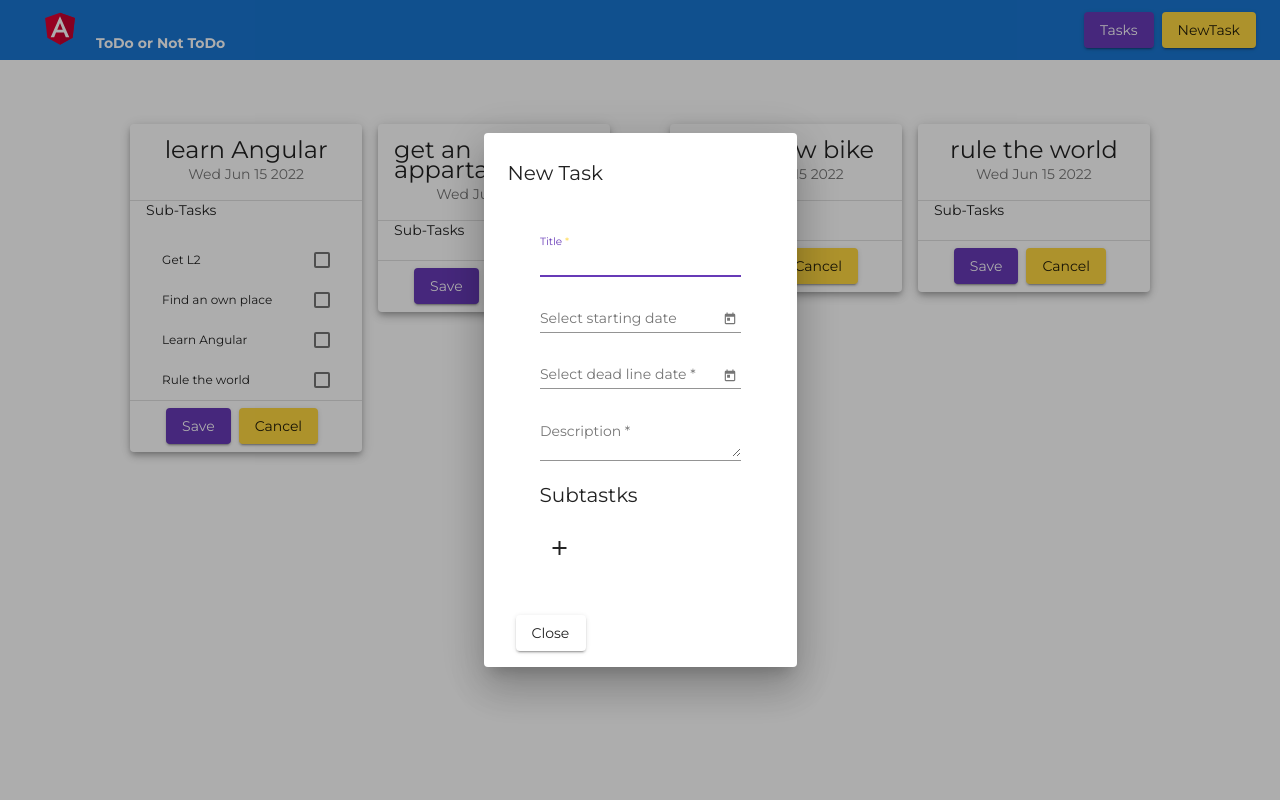
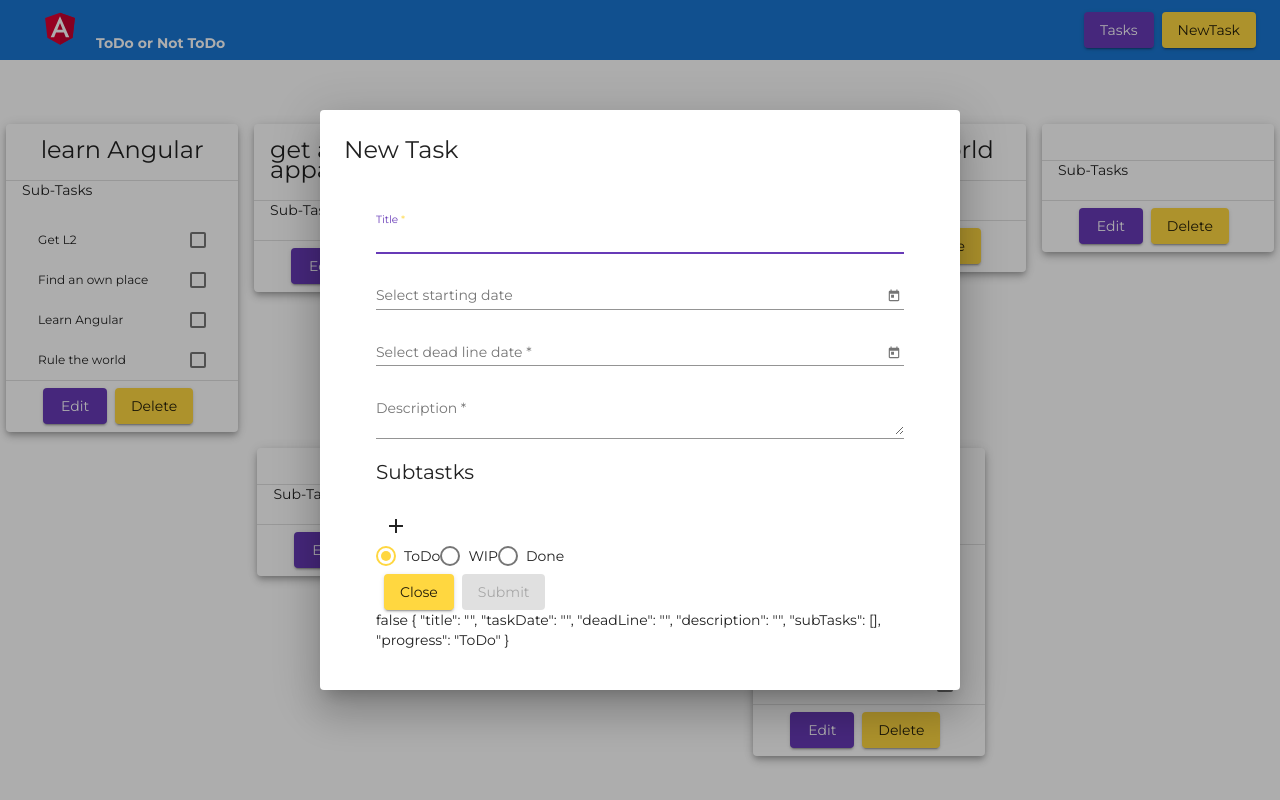
Before and after one commit to nooors/todo-trainee, an Angular app: page /tasks in a window 1280 px wide. Both pictures are taken after a click on the button "NewTask". Built offline with nearby package versions, Linux system fonts and the light colour scheme; data requests are answered from the project's data file.

Commit message:
post http working, now studying how to custmize material components

```diff
--- a/db/db.json
+++ b/db/db.json
@@ -40,6 +40,37 @@
       "description": "it's inevitable",
       "subTasks": [],
       "pogress": "ToDo"
+    },
+    {
+      "id": 5
+    },
+    {
+      "body": "{\"id\":6,\"title\":\"sdfgs\",\"taskDate\":\"2022-06-20T22:00:00.000Z\",\"deadLine\":\"2022-06-21T22:00:00.000Z\",\"description\":\"wgqwg\",\"subTasks\":[\"d\",\"d\",\"d\"],\"progress\":\"WIP\"}",
+      "id": 6
+    },
+    {
+      "id": 7,
+      "title": "proba 2",
+      "taskDate": "2022-06-20T22:00:00.000Z",
+      "deadLine": "2022-06-29T22:00:00.000Z",
+      "description": "tdikuo",
+      "subTasks": [
+        "lgv"
+      ],
+      "progress": "WIP"
+    },
+    {
+      "id": 8,
+      "title": "Paranoia in Angular",
+      "taskDate": "2022-06-23T22:00:00.000Z",
+      "deadLine": "2022-08-17T22:00:00.000Z",
+      "description": "tu vas a ver",
+      "subTasks": [
+        "ver 1",
+        "ver2",
+        "ver3"
+      ],
+      "progress": "WIP"
     }
   ]
 }
--- a/src/app/app.component.ts
+++ b/src/app/app.component.ts
@@ -27,6 +27,7 @@ export class AppComponent {
     dialogConfig.disableClose = true;
     // Focus automatically set on the first form field of the dialog
     dialogConfig.autoFocus = true;
+    dialogConfig.maxWidth = "50vw";
 
     this.dialog.open(NewTaskComponent, dialogConfig);
   }
--- a/src/app/components/new-task/new-task.component.html
+++ b/src/app/components/new-task/new-task.component.html
@@ -1,6 +1,6 @@
-<h2 mat-dialog-title>New Task</h2>
+<h1 mat-dialog-title class="title">New Task</h1>
+<form class="new-task-form" [formGroup]="newTaskForm">
   <mat-dialog-content>
-  <form class="new-task-form" [formGroup]="newTaskForm" (submit)="submitForm()">
     <!-- Title -->
     <mat-form-field class="whatever">
       <mat-label for="title">Title</mat-label>
@@ -42,21 +42,45 @@
         formControlName="description"
       ></textarea>
     </mat-form-field>
+    <!-- Subtasks -->
+    <div formArrayName="subTasks">
       <h2>Subtastks</h2>
       <button mat-icon-button (click)="addSubTask()">
         <mat-icon class="add-course-btn">add</mat-icon>
       </button>
       <ng-container *ngFor="let subTask of subTasks.controls; let i = index"
-      ><mat-form-field class="array">
-        <mat-label for="i">new task</mat-label>
-        <input matInput type="text" name="i" formControlName="i" />
-        <button mat-icon-button (click)="addSubTask()">
-          <mat-icon class="add-course-btn">add</mat-icon>
+        ><mat-form-field class="select-array">
+          <mat-label>new task</mat-label>
+          <input matInput type="text" [formControlName]="i" /><button
+            mat-icon-button
+            matSuffix
+            (click)="removeTask(i)"
+          >
+            <mat-icon>delete</mat-icon>
           </button>
         </mat-form-field>
       </ng-container>
-  </form>
+    </div>
+    <!-- Progress -->
+    <mat-radio-group formControlName="progress">
+      <mat-radio-button value="ToDo">ToDo</mat-radio-button>
+      <mat-radio-button value="WIP">WIP</mat-radio-button>
+      <mat-radio-button value="Done">Done</mat-radio-button>
+    </mat-radio-group>
   </mat-dialog-content>
   <mat-dialog-actions>
-  <button class="mat-raised-button" (click)="close()">Close</button>
+    <button mat-raised-button color="accent" (click)="close()">
+      Close
+    </button>
+    <button
+      mat-raised-button
+      color="primary"
+      type="submit"
+      [disabled]="!newTaskForm.valid"
+      (click)="submitForm()"
+    >
+      Submit
+    </button>
+    {{newTaskForm.valid}} {{ newTaskForm.value | json}}
   </mat-dialog-actions>
+</form>
--- a/src/app/components/new-task/new-task.component.scss
+++ b/src/app/components/new-task/new-task.component.scss
@@ -1,5 +1,12 @@
+h1.mat-h1.title{
+    font-weight: 700;
+}
+
 .new-task-form{
-    display: flex;
-    flex-direction: column;
     padding: 2rem;
 }
+
+mat-dialog-content{
+    display: flex;
+    flex-flow: wrap column;
+}
--- a/src/app/components/new-task/new-task.component.ts
+++ b/src/app/components/new-task/new-task.component.ts
@@ -1,6 +1,8 @@
 import { Component, OnInit } from "@angular/core";
 import { MatDialogRef } from "@angular/material/dialog";
 import { FormBuilder, FormGroup, Validators, FormArray } from "@angular/forms";
+import { TasksRequestService } from "src/app/services/tasks.requests.service";
+import { Task } from "src/app/models/task-model";
 
 @Component({
   selector: "app-new-task",
@@ -8,9 +10,11 @@ import { FormBuilder, FormGroup, Validators, FormArray } from "@angular/forms";
   styleUrls: ["./new-task.component.scss"],
 })
 export class NewTaskComponent implements OnInit {
+  tasks!: Task[];
   constructor(
     private dialogRef: MatDialogRef<NewTaskComponent>,
     private formBuilder: FormBuilder,
+    private httpSrv: TasksRequestService,
   ) {}
 
   newTaskForm: FormGroup = this.formBuilder.group({
@@ -18,14 +22,14 @@ export class NewTaskComponent implements OnInit {
     taskDate: [""],
     deadLine: ["", Validators.required],
     description: ["", Validators.required],
-    subtasks: [],
+    subTasks: this.formBuilder.array([]),
     progress: ["ToDo", Validators.required],
-    subTasks: this.formBuilder.array([]),
   });
 
-  submitForm() {}
-
-  ngOnInit(): void {}
+  ngOnInit(): void {
+    this.getLastId();
+    console.log(this.tasks);
+  }
 
   get subTasks() {
     return this.newTaskForm.get("subTasks") as FormArray;
@@ -34,7 +38,33 @@ export class NewTaskComponent implements OnInit {
   addSubTask() {
     this.subTasks.push(this.formBuilder.control(""));
   }
-  close() {
-    this.dialogRef.close();
+  removeTask(i: any) {
+    this.subTasks.removeAt(i);
+  }
+
+  submitForm() {
+    // Need to build the object to pass to the data base
+    console.log(this.newTaskForm);
+    const indexes = this.tasks.map((element) => element.id);
+    const max = Math.max(...indexes);
+    const newTask: Task = {
+      id: max + 1,
+      title: this.newTaskForm.get("title")?.value,
+      taskDate: this.newTaskForm.get("taskDate")?.value,
+      deadLine: this.newTaskForm.get("deadLine")?.value,
+      description: this.newTaskForm.get("description")?.value,
+      subTasks: this.newTaskForm.get("subTasks")?.value,
+      progress: this.newTaskForm.get("progress")?.value,
+    };
+    this.httpSrv.setNewTask(newTask).subscribe();
+    this.close();
+  }
+
+  close(): void {
+    this.dialogRef.close("false");
+  }
+
+  getLastId() {
+    this.httpSrv.getTasks().subscribe((tasks) => (this.tasks = tasks));
   }
 }
--- a/src/app/components/task-card/task-card.component.scss
+++ b/src/app/components/task-card/task-card.component.scss
@@ -33,3 +33,6 @@
     display: flex;
     justify-content: center;
 }
+mat-card-content.mat-card-content.title{
+    margin-bottom: .25rem !important;
+}
--- a/src/app/components/task-demo/task-demo.component.html
+++ b/src/app/components/task-demo/task-demo.component.html
@@ -1,10 +1,10 @@
 <mat-card class="task-card">
   <div class="title-wrapper">
     <mat-card-title class="task-card-title">{{task.title}}</mat-card-title>
-    <mat-card-subtitle>{{task.taskDate}}</mat-card-subtitle>
+    <mat-card-subtitle>{{task.deadLine | date}}</mat-card-subtitle>
   </div>
   <mat-divider></mat-divider>
-  <mat-card-content>Sub-Tasks</mat-card-content>
+  <mat-card-content class="title">Sub-Tasks</mat-card-content>
   <mat-selection-list dense>
     <mat-list-option *ngFor="let item of task.subTasks">
       {{item}}
@@ -12,7 +12,7 @@
   </mat-selection-list>
   <mat-divider></mat-divider>
   <mat-card-actions>
-    <button mat-raised-button color="primary">Save</button>
-    <button mat-raised-button color="accent">Cancel</button>
+    <button mat-raised-button color="primary">Edit</button>
+    <button mat-raised-button color="accent">Delete</button>
   </mat-card-actions>
 </mat-card>
--- a/src/app/material/material.module.ts
+++ b/src/app/material/material.module.ts
@@ -9,6 +9,9 @@ import { MatInputModule } from "@angular/material/input";
 import { MatDatepickerModule } from "@angular/material/datepicker";
 import { MatNativeDateModule } from "@angular/material/core";
 import { MatIconModule } from "@angular/material/icon";
+import { MatRadioModule } from "@angular/material/radio";
+import { MatFormFieldModule } from "@angular/material/form-field";
+
 @NgModule({
   exports: [
     MatCardModule,
@@ -20,6 +23,8 @@ import { MatIconModule } from "@angular/material/icon";
     MatDatepickerModule,
     MatNativeDateModule,
     MatIconModule,
+    MatRadioModule,
+    MatFormFieldModule,
   ],
 
   imports: [CommonModule],
--- a/src/app/services/tasks.requests.service.ts
+++ b/src/app/services/tasks.requests.service.ts
@@ -3,6 +3,7 @@ import { HttpClient } from "@angular/common/http";
 
 import { Observable, throwError } from "rxjs";
 import { catchError, retry } from "rxjs/operators";
+import { map, last } from "rxjs/operators";
 
 import { Task } from "../models/task-model";
 
@@ -18,4 +19,12 @@ export class TasksRequestService {
   getTaskById(n: number): Observable<Task> {
     return this.http.get<Task>(`${this.BASE_URL}/${n}`);
   }
+
+  setNewTask(task: Task): Observable<Task> {
+    const headers = { "content-type": "application/json" };
+    const body = JSON.stringify(task);
+    return this.http.post<Task>(`${this.BASE_URL}`, body, {
+      headers: headers,
+    });
+  }
 }
```
Lines whose indentation alone changed are shown as unchanged.
